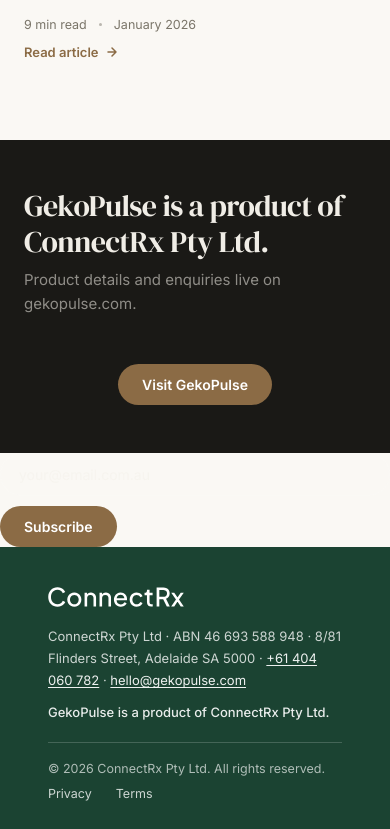
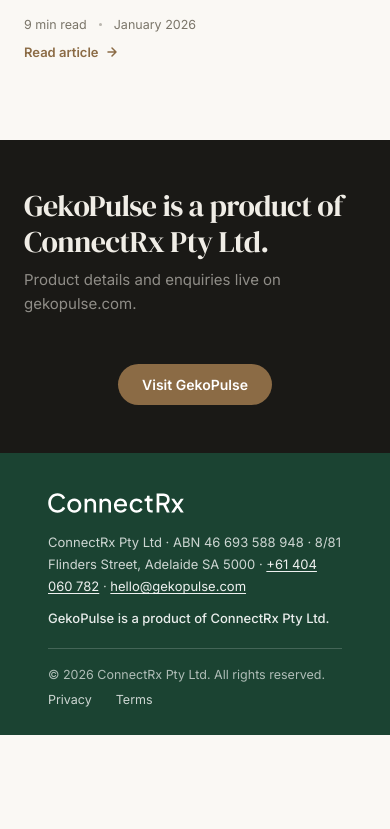
Before and after one commit to darrenrpollock-bot/connectrx-website, a plain HTML site: page articles.html in a window 390 px wide. Shown: the part 3036-3865 px from the top of the page. After the commit the page ends 3771 px from the top, so only its background shows below. Drawn offline with Linux system fonts and the light colour scheme.

Commit message:
Remove orphaned newsletter form and leftover CTA markup
Drop the broken handleNewsletter form on articles.html (and form-only CSS),
and remove leftover duplicate CTA fragments on article pages left by an
earlier strip replacement. Keep plain gekopulse.com links in place.

Co-authored-by: Darren Pollock <darrenrpollock-bot@users.noreply.github.com>

```diff
--- a/articles.html
+++ b/articles.html
@@ -103,10 +103,6 @@
     .newsletter-copy { max-width: 480px; }
     .newsletter-title { font-family: var(--font-head); font-size: 30px; font-weight: 400; color: #F0EDE6; letter-spacing: -0.02em; margin-bottom: 8px; line-height: 1.2; }
     .newsletter-sub { font-size: 15px; color: rgba(240,237,230,0.55); line-height: 1.6; }
-    .newsletter-form { display: flex; gap: 10px; flex-wrap: wrap; }
-    .newsletter-input { padding: 12px 18px; border-radius: 100px; border: 1.5px solid rgba(250,248,244,0.2); background: rgba(250,248,244,0.07); font-family: var(--font-body); font-size: 14px; color: #F0EDE6; outline: none; width: 260px; transition: border-color 0.18s; }
-    .newsletter-input::placeholder { color: rgba(240,237,230,0.35); }
-    .newsletter-input:focus { border-color: var(--green); }
     .newsletter-btn { padding: 12px 24px; border-radius: 100px; background: var(--green); color: #fff; border: none; font-size: 14px; font-weight: 600; font-family: var(--font-body); cursor: pointer; transition: background 0.2s; }
     .newsletter-btn:hover { background: #7a5c38; }
 
@@ -132,7 +128,6 @@
       .article-card.featured .article-img { width: 100%; min-height: 220px; }
       .article-card.sidebar { padding-left: 0; border-left: none; border-top: 1px solid var(--border); padding-top: 32px; }
       .newsletter-strip { padding: 48px 24px; flex-direction: column; }
-      .newsletter-input { width: 100%; }
       footer { padding: 36px 24px; }
       .footer-bottom { flex-direction: column; align-items: flex-start; }
     }
@@ -195,11 +190,6 @@
       <p class="newsletter-sub">Product details and enquiries live on gekopulse.com.</p>
     </div>
     <a class="newsletter-btn" href="https://www.gekopulse.com" rel="noopener" style="display:inline-flex;align-items:center;text-decoration:none;">Visit GekoPulse</a>
-  </div>
-<form class="newsletter-form" onsubmit="handleNewsletter(event)">
-      <input class="newsletter-input" type="email" placeholder="your@email.com.au" required />
-      <button class="newsletter-btn" type="submit">Subscribe</button>
-    </form>
   </div>
 
   <footer class="site-footer">
```
Also changed, not shown: article-field-intelligence-gap.html (+0 -2 lines), article-gamification.html (+0 -2 lines), article-rearview.html (+0 -2 lines), article-voice-first.html (+0 -2 lines), article.html (+0 -5 lines).
